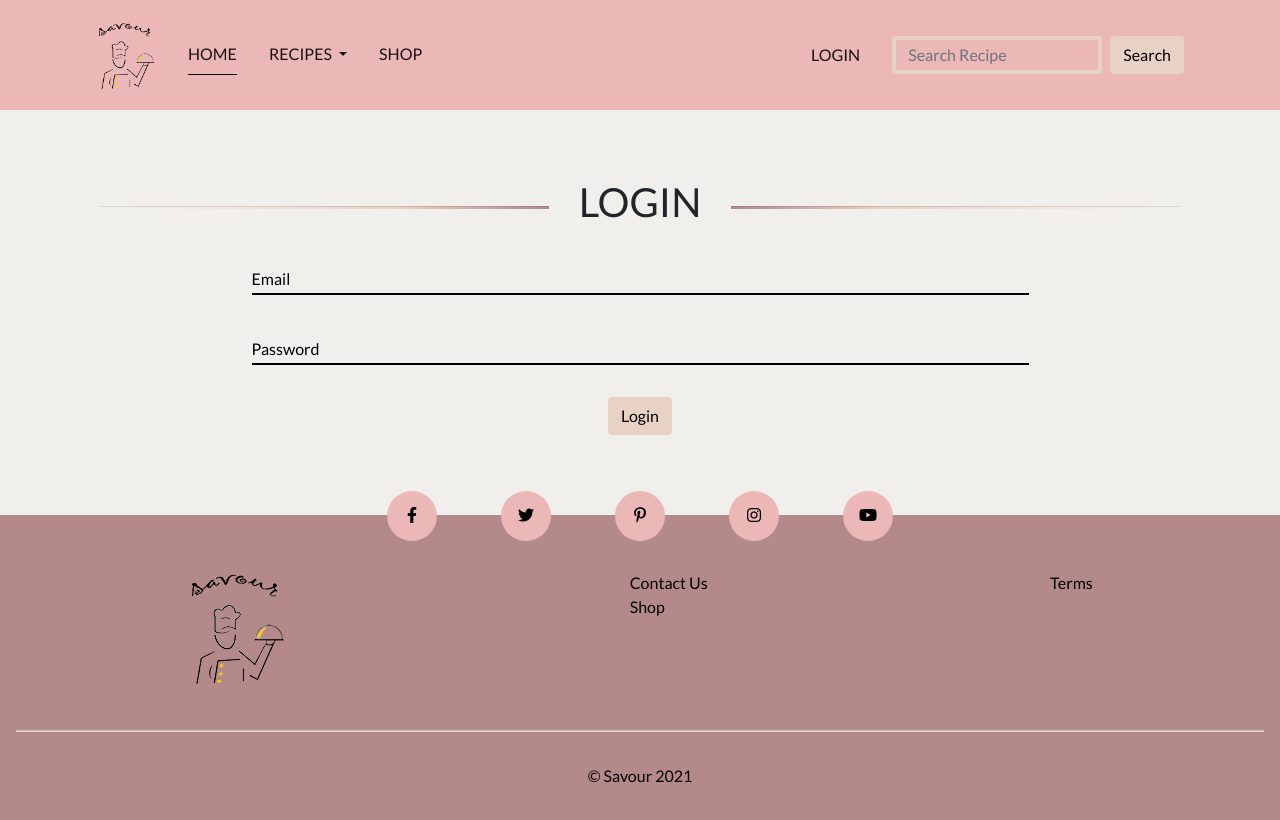
After one commit to constantinadrian/savour, a Flask app: page /login in a window 1280 px wide. The commit adds this page. Run offline with Flask 2, Linux system fonts and the light colour scheme; some libraries are stand-ins or nearby versions.

Commit message:
[Add] Added login page and jquery validation

```diff
--- a/app.py
+++ b/app.py
@@ -37,13 +37,25 @@ def recipe(recipe_id):
     if request.method == "POST":
         print("ajax request")
         rating = request.form.get("stars")
-        return json.dumps({'status':'OK', 'rating':rating})
+        return json.dumps({'status': 'OK', 'rating': rating})
 
     page = "recipe"
     recipe = mongo.db.recipes.find_one({"_id": ObjectId(recipe_id)})
     return render_template("pages/recipe.html", recipe=recipe, page=page)
 
 
+@app.route("/login", methods=["GET", "POST"])
+def login():
+    """
+    Display the login page and check for authentofication
+    """
+    if request.method == "POST":
+        return redirect("/home")
+
+    page = "form"
+    return render_template("pages/login.html", page=page)
+
+
 if __name__ == "__main__":
     app.run(host=os.environ.get("IP"),
             port=int(os.environ.get("PORT")),
--- /dev/null
+++ b/static/css/forms.css
@@ -0,0 +1,75 @@
+/* -------------------------------- Custom form display  ---------------------------------- */
+.login-section {
+    margin-top: 109.8px;
+}
+
+.login-container {
+    padding-top: 5rem;
+    padding-bottom: 5rem;
+}
+
+.form-login {
+    width: 90%;
+}
+
+.form-login .form-group {
+    position: relative;
+}
+
+.form-login .form-control {
+    background-color: #f0efeb;
+    border: 0;
+    border-radius: 0;
+    border-bottom: 2px solid #000;
+    padding: 10px 0 5px 0;
+}
+
+.form-login .form-control:focus {
+    background-color: #f0efeb;
+    box-shadow: none;
+    border-color:#b38989;
+}
+
+.form-login .form-group label {
+    position: absolute;
+    top: 10px;
+    left: 0;
+    pointer-events: none;
+    color: #000;
+}
+
+.form-login .form-group label span {
+    display: inline-block;
+}
+
+.form-login .form-group .form-control:focus + label span,
+.form-login .form-group input:valid + label span {
+    transform: translateY(-25px);
+    font-size: 12px;
+    color: #b38989;
+    -webkit-transition: all 0.4s ease-in-out;
+       -moz-transition: all 0.4s ease-in-out;
+        -ms-transition: all 0.4s ease-in-out;
+         -o-transition: all 0.4s ease-in-out;
+            transition: all 0.4s ease-in-out;
+}
+
+@media only screen and (min-width: 992px) {
+    .form-login {
+        width: 70%;
+    }
+}
+/* -------------------------------- End of Custom form display  ---------------------------------- */
+
+
+/* -------------------------------- For jQuery validation error classes -------------------------- */
+.has-error
+{
+    border-bottom: 2px solid red !important;
+}
+
+span.error{
+    font-style: italic;
+    color: #e70101;
+}
+/* -------------- End of jQuery validation error classes -------------- */
--- a/static/css/style.css
+++ b/static/css/style.css
@@ -166,7 +166,8 @@ main {
 }
 
 .recipes-section-row-title,
-.shop-section-row-title {
+.shop-section-row-title,
+.login-section-row-title {
     margin-bottom: 2rem;
     display: -webkit-box;
     display: -ms-flexbox;
@@ -199,7 +200,8 @@ main {
 }
 
 .recipes-section-row-recipes,
-.shop-section-row-products {
+.shop-section-row-products,
+.login-section-row-form {
     display: -webkit-box;
     display: -ms-flexbox;
     display: flex;
@@ -468,12 +470,12 @@ main {
 
 .footer-support-links-item a {
     text-decoration: none;
-    color: #fff;
+    color: #000;
 }
 
 .footer-support-links-item a:hover {
     text-decoration: none;
-    color: #fff;
+    color: #000;
 }
 
 
@@ -512,7 +514,7 @@ main {
 
 .footer-copyright-item {
     margin: 1rem 0;
-    color: #fff;
+    color: #000;
 }
 
 .footer-hr {
--- /dev/null
+++ b/static/js/forms.js
@@ -0,0 +1,45 @@
+$(document).ready(function () {
+
+    // Use jQuery validate for register/login form
+    // https://jqueryvalidation.org/documentation/
+    $("#login").validate({
+        rules: {
+            email: {
+                required: true,
+                email: true
+            },
+            password: {
+                required: true,
+            }
+        },
+        messages: {
+            email: {required: "Please fill out this field", email: "Please enter a valid email address" },
+            password: {required: "Please fill out this field" }
+        },
+        errorElement: 'span',
+        highlight: function(element) {
+            $(element).addClass('has-error');
+        },
+        unhighlight: function(element) {
+            $(element).removeClass('has-error');
+        },
+        errorPlacement: function(error, element) {
+            error.insertAfter(element.next());
+        },
+        submitHandler: function(form) {
+            form.submit();
+        }
+
+    });
+
+    // Click event  call jQuery validate
+    $('#btn-submit-form').click(function(e) {
+        // get all input field for validate
+        var checkFields = $('#login').find(":input");
+
+        // if fields are invalid prevent submit form
+        if (!checkFields.valid()){
+            e.preventDefault();
+        }
+    });
+});
--- a/templates/layout/base.html
+++ b/templates/layout/base.html
@@ -33,6 +33,9 @@
     <link rel="stylesheet" href="{{ url_for('static', filename='css/style.css') }}" type="text/css">
     {% if page == "recipe" %}
     <link rel="stylesheet" href="{{ url_for('static', filename='css/recipe.css') }}" type="text/css">
+    {% endif %}
+    {% if page == "form" %}
+    <link rel="stylesheet" href="{{ url_for('static', filename='css/forms.css') }}" type="text/css">
     {% endif %}
 
     <!-- Favicon -->
@@ -170,5 +173,10 @@
     {% if page == "recipe" %}
     <script src="{{ url_for('static', filename='js/recipe.js') }}"></script>
     {% endif %}
+    {% if page == "form" %}
+    <script src="https://cdnjs.cloudflare.com/ajax/libs/jquery-validate/1.19.2/jquery.validate.min.js" integrity="sha512-UdIMMlVx0HEynClOIFSyOrPggomfhBKJE28LKl8yR3ghkgugPnG6iLfRfHwushZl1MOPSY6TsuBDGPK2X4zYKg==" crossorigin="anonymous"></script>
+    <script src="https://cdnjs.cloudflare.com/ajax/libs/jquery-validate/1.19.2/additional-methods.min.js" integrity="sha512-6Uv+497AWTmj/6V14BsQioPrm3kgwmK9HYIyWP+vClykX52b0zrDGP7lajZoIY1nNlX4oQuh7zsGjmF7D0VZYA==" crossorigin="anonymous"></script>
+    <script src="{{ url_for('static', filename='js/forms.js') }}"></script>
+    {% endif %}
 </body>
 </html>
--- /dev/null
+++ b/templates/pages/login.html
@@ -0,0 +1,52 @@
+{% extends "layout/base.html" %}
+
+{% block content %}
+
+    <section class="login-section">
+        <div class="container login-container">
+
+            <div class="login-section-row-title">
+                <div class="col">
+                    <hr class="section-hr-left">
+                </div>
+                <div class="col-auto">
+                    <h2 class="section-title">Login</h2>
+                </div>
+                <div class="col">
+                    <hr class="section-hr-right">
+                </div>
+            </div>
+
+            <div class="login-section-row-form">
+                <form class="form-login" id='login' action="{{ url_for('login') }}" method="POST" autocomplete="off">
+
+                    <div class="form-row">
+                        <div class="col-md-12 mb-3">
+                            <div class="form-group">
+                                <input type="text" class="form-control" id="email" name="email" required>
+                                <label for="email"><span>Email</span></label>
+                            </div>
+                        </div>
+                    </div>
+
+                    <div class="form-row">
+                        <div class="col-md-12 mb-3">
+                            <div class="form-group">
+                                <input type="text" class="form-control" id="password" name="password" required>
+                                <label for="password"><span>Password</span></label>
+                            </div>
+                        </div>
+                    </div>
+
+                    <div class="form-row">
+                        <div class="col-md-12 col-sm-12 text-center">
+                            <button class="btn btn--champagne-pink my-2 my-sm-0" id="btn-submit-form" type="submit">Login</button>
+                        </div>
+                    </div>
+                </form>
+            </div>
+
+        </div>
+    </section>
+
+{% endblock %}
```
